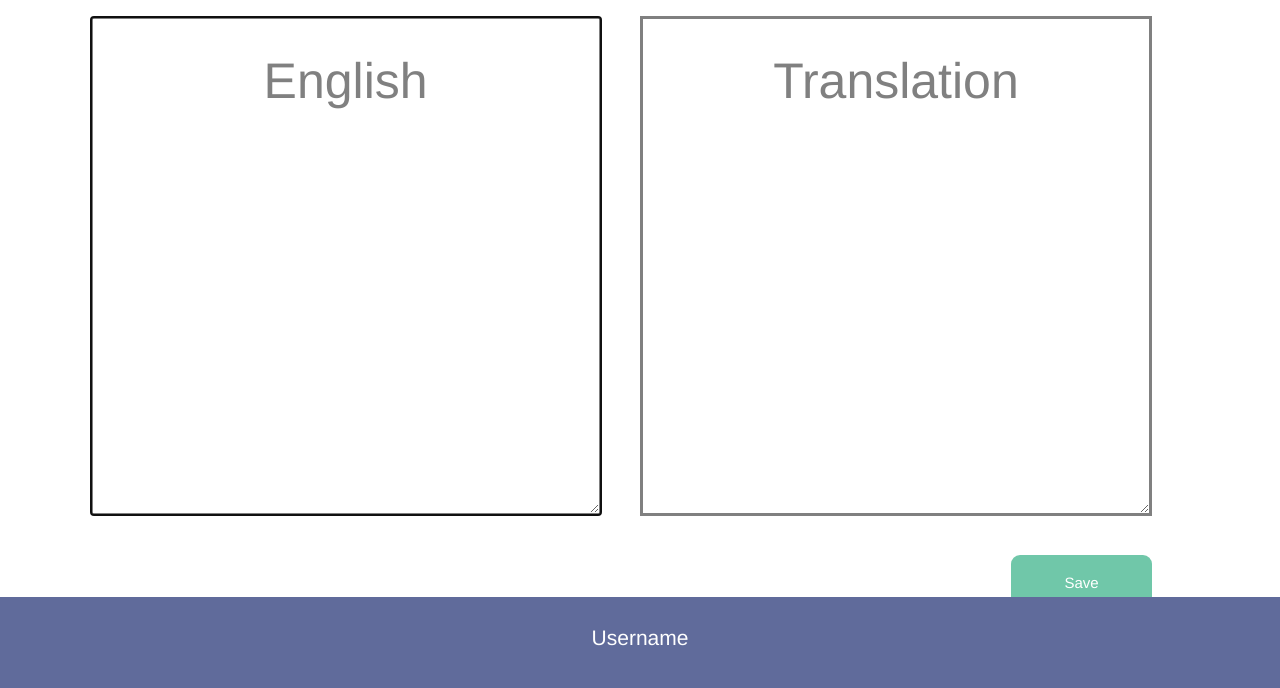
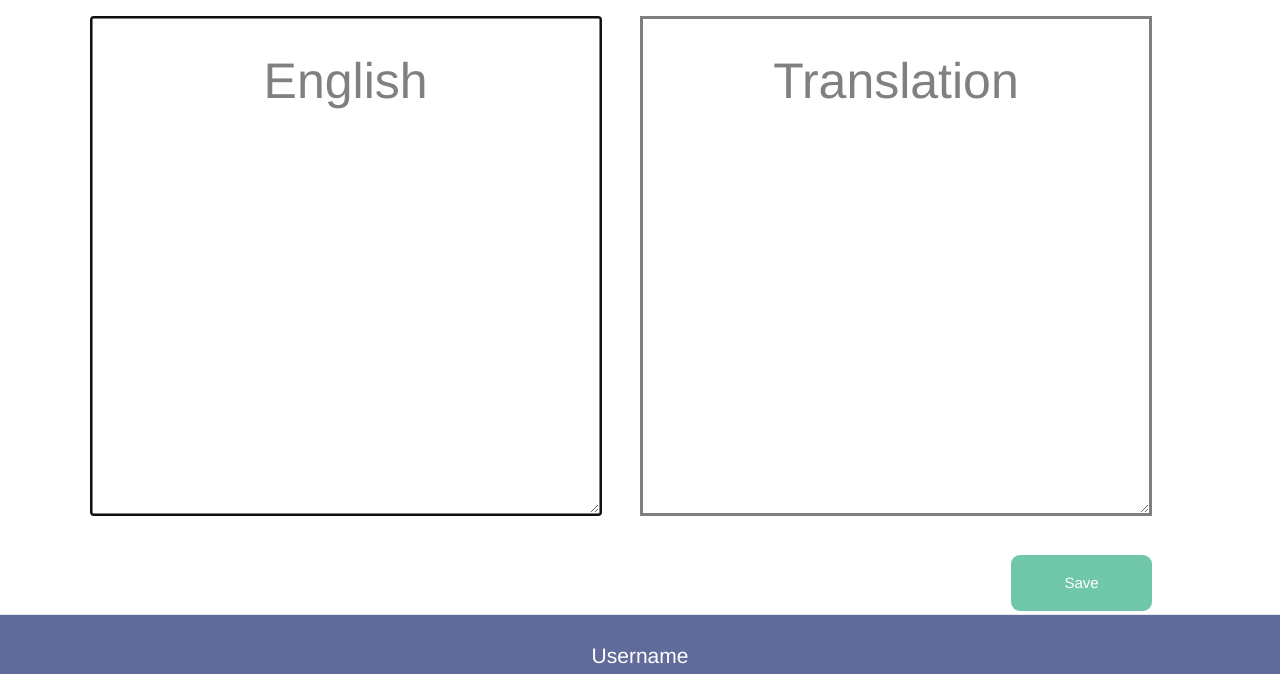
Before and after one commit to okdolly-001/Flashcard, a React app: page / in a window 1280 px wide. Shown: the part 126-814 px from the top of the page. Built offline with nearby package versions, Linux system fonts and the light colour scheme; no server answers.

Commit message:
fixed the footer with a sticky footer

```diff
--- a/src/WholePage.js
+++ b/src/WholePage.js
@@ -67,7 +67,12 @@ class WholePage extends Component {
           )}
         </div>
         <footer>
-          <p className='footer-text'>{this.state.username}</p>
+        <div>
+            <div className='phantom' />
+            <div className='style'>
+            <p className='footer-text'>{this.state.username}</p>
+            </div>
+        </div>
         </footer>
       </main>
     )
--- a/src/css/Footer.css
+++ b/src/css/Footer.css
@@ -17,3 +17,23 @@ footer {
   font-family: Helvetica;
   font-size: 1.5em;
 }
+
+.style{
+  background-color: var(--darker-purple);
+  border-top: 1px solid #E7E7E7;
+  text-align: center;
+  padding: 5pxx;
+  position: fixed;
+  left: 0;
+  bottom: 0;
+  height: 60px;
+  width: 100%;
+}
+
+.phantom {
+display: block;
+padding: 20px;
+height: 60px;
+width: 100%;
+background-color: white;
+}
```
